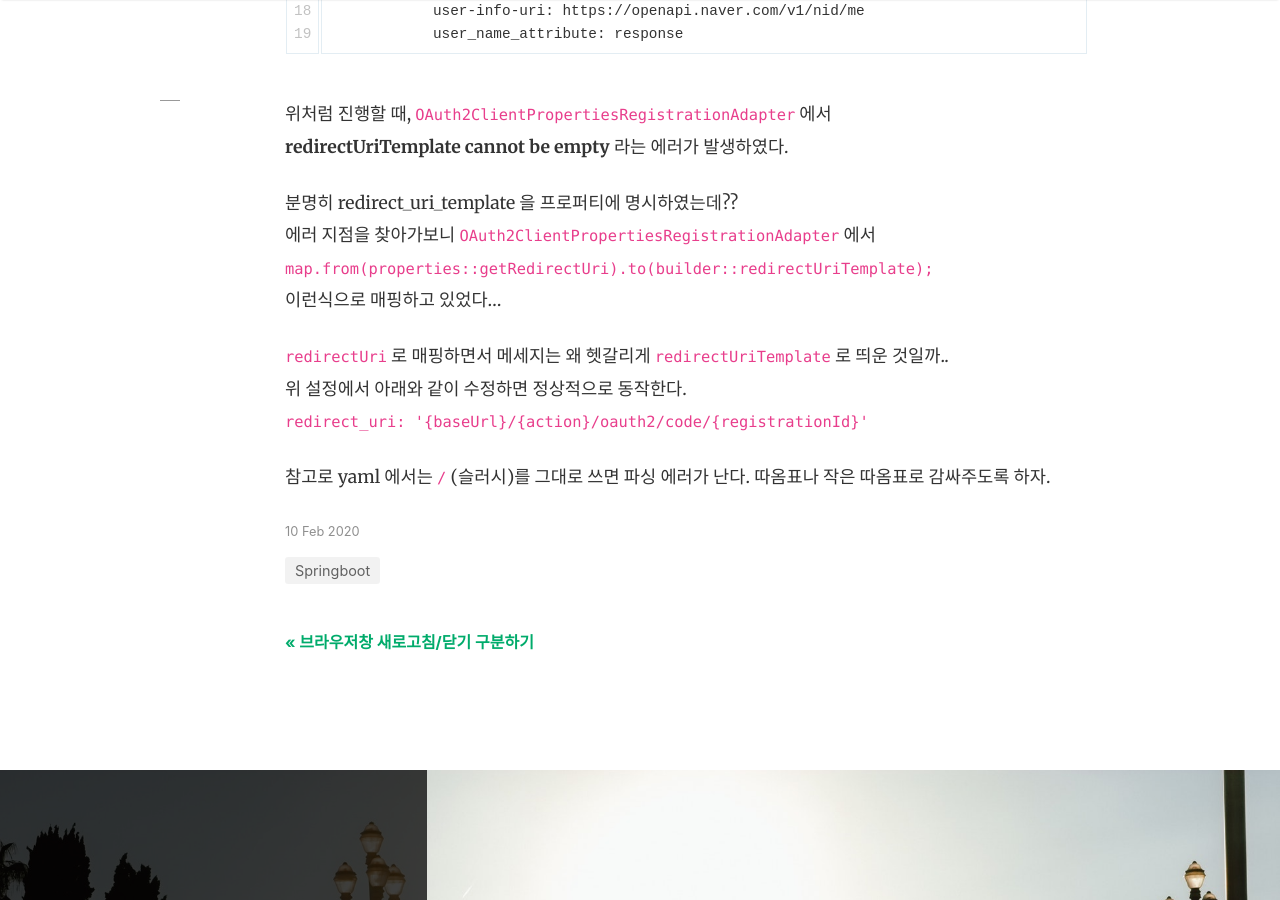
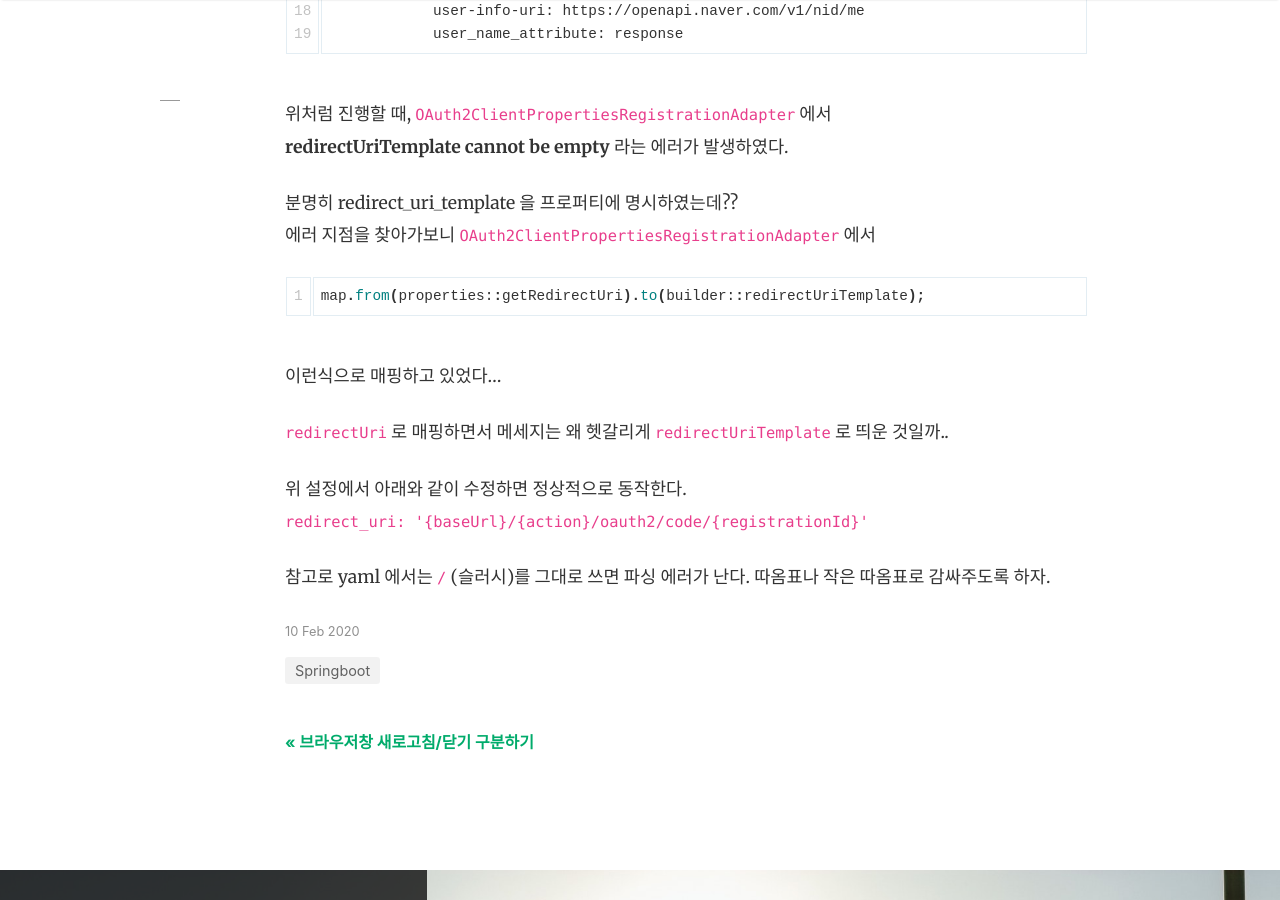
Before and after one commit to kdh0981/kdh0981.github.io, a Jekyll site: the page built from _posts/2020-02-10-oauth2-naver.md, in a window 1280 px wide and 900 px high, scrolled down 1009 px. Built offline with Jekyll 4.4.1, drawn with Linux system fonts in a browser that asks for light colours; nearby versions of some CDN libraries; comment, search, counter and statistics services are not loaded.

Commit message:
포스팅 수정

````diff
--- a/_posts/2020-02-10-oauth2-naver.md
+++ b/_posts/2020-02-10-oauth2-naver.md
@@ -39,11 +39,15 @@ spring:
 
 분명히 redirect_uri_template 을 프로퍼티에 명시하였는데??
 에러 지점을 찾아가보니 `OAuth2ClientPropertiesRegistrationAdapter` 에서
-```map.from(properties::getRedirectUri).to(builder::redirectUriTemplate);```
+``` java
+map.from(properties::getRedirectUri).to(builder::redirectUriTemplate);
+```
 이런식으로 매핑하고 있었다...
 
 
 `redirectUri` 로 매핑하면서 메세지는 왜 헷갈리게 `redirectUriTemplate` 로 띄운 것일까..
+
+
 위 설정에서 아래와 같이 수정하면 정상적으로 동작한다.
 ``` redirect_uri:  '{baseUrl}/{action}/oauth2/code/{registrationId}' ```
 
````
